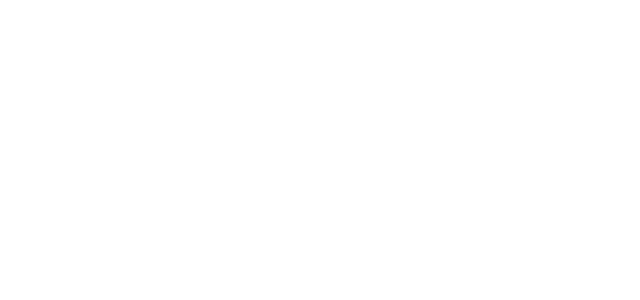
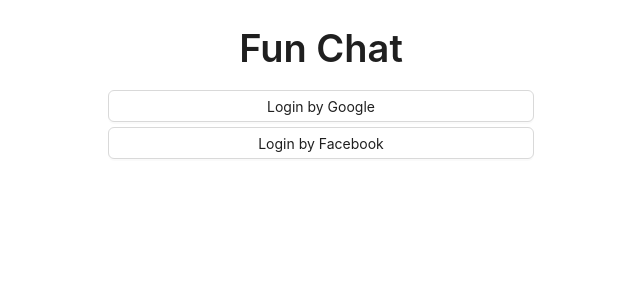
Before and after one commit to toanlehcm/HoleTexAppMessageRealTimeReactJSFirebase, a React (Create React App) app: page / in a window 1280 px wide. Shown: the top 300 px of the page, without its empty margins (319-959 px from the left). Built offline with nearby package versions, Linux system fonts and the light colour scheme.

Commit message:
- Layout login.

```diff
--- a/src/App.js
+++ b/src/App.js
@@ -1,11 +1,9 @@
-import logo from './logo.svg';
 import './App.css';
+import Login from './components/Login';
 
 function App() {
   return (
-    <div className="App">
-
-    </div>
+    <Login />
   );
 }
 
--- /dev/null
+++ b/src/components/Login/index.js
@@ -0,0 +1,18 @@
+import React from 'react'
+import { Row, Col, Typography, Button } from 'antd'
+
+const { Title } = Typography
+
+export default function Login() {
+  return (
+    <div>
+      <Row justify={'center'} style={{ height: 800 }}>
+        <Col span={8}>
+          <Title style={{ textAlign: 'center' }} Level={3}>Fun Chat</Title>
+          <Button style={{ width: '100%', marginBottom: 5 }}>Login by Google</Button>
+          <Button style={{ width: '100%' }}>Login by Facebook</Button>
+        </Col>
+      </Row>
+    </div>
+  )
+}
```
Also changed, not shown: src/index.css (+2 -5 lines).
